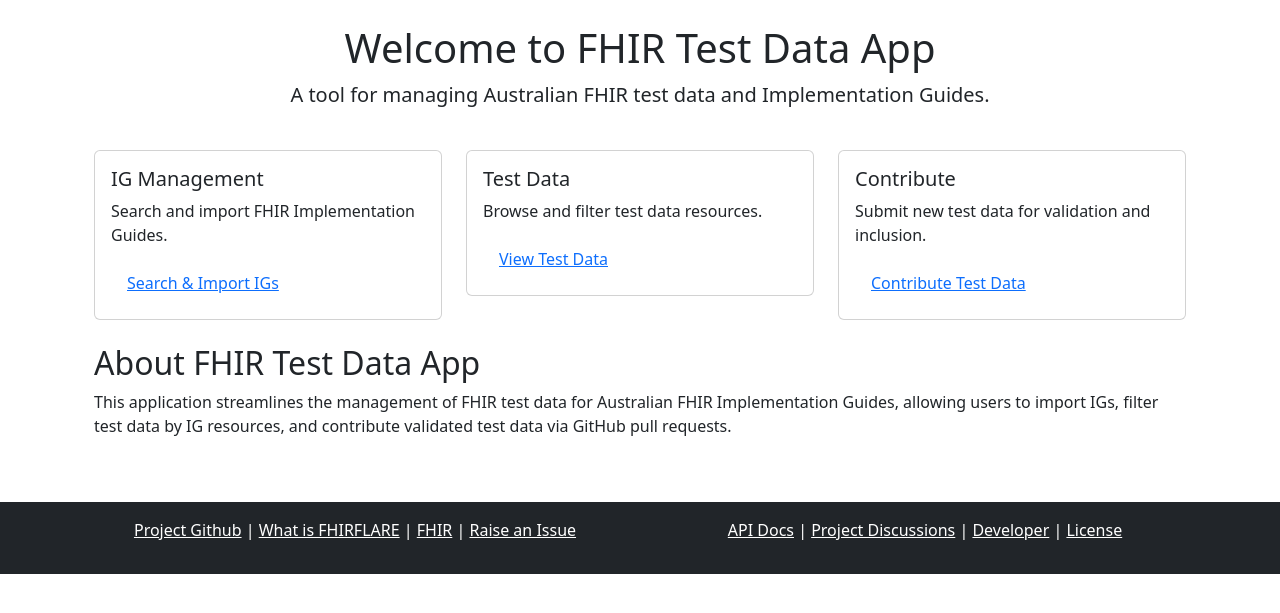
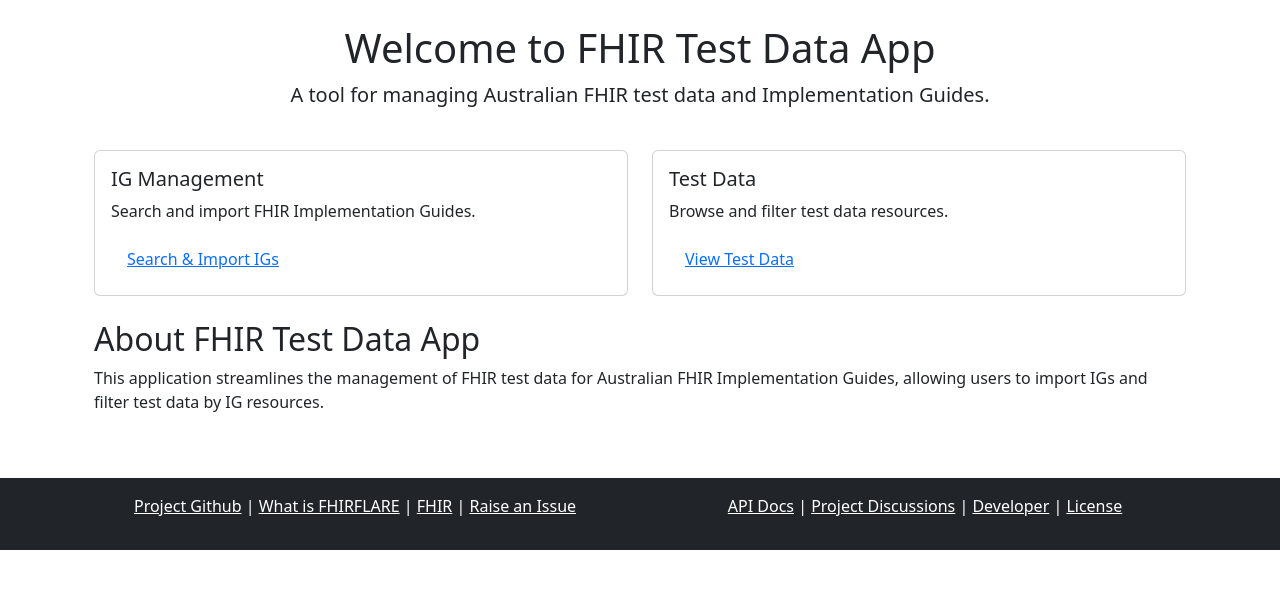
Before and after one commit to Sudo-JHare/FhirMD, a Flask app: page / in a window 1280 px wide. Shown: the part 56-669 px from the top of the page. Run offline with Flask 3, Linux system fonts and the light colour scheme; parts of the project's set-up code (start-up, migrations or seed data) failed here and were passed over; some libraries are stand-ins or nearby versions.

Commit message:
Update index.html

```diff
--- a/templates/index.html
+++ b/templates/index.html
@@ -11,7 +11,7 @@
         </div>
     </div>
     <div class="row mt-4">
-        <div class="col-md-4">
+        <div class="col-md-6">
             <div class="card">
                 <div class="card-body">
                     <h5 class="card-title">IG Management</h5>
@@ -22,7 +22,7 @@
                 </div>
             </div>
         </div>
-        <div class="col-md-4">
+        <div class="col-md-6">
             <div class="card">
                 <div class="card-body">
                     <h5 class="card-title">Test Data</h5>
@@ -33,22 +33,11 @@
                 </div>
             </div>
         </div>
-        <div class="col-md-4">
-            <div class="card">
-                <div class="card-body">
-                    <h5 class="card-title">Contribute</h5>
-                    <p class="card-text">Submit new test data for validation and inclusion.</p>
-                    <ul class="list-group list-group-flush">
-                        <li class="list-group-item"><a href="{{ url_for('contribute') }}">Contribute Test Data</a></li>
-                    </ul>
-                </div>
-            </div>
-        </div>
     </div>
     <div class="row mt-4">
         <div class="col-md-12">
             <h2>About {{ site_name }}</h2>
-            <p>This application streamlines the management of FHIR test data for Australian FHIR Implementation Guides, allowing users to import IGs, filter test data by IG resources, and contribute validated test data via GitHub pull requests.</p>
+            <p>This application streamlines the management of FHIR test data for Australian FHIR Implementation Guides, allowing users to import IGs and filter test data by IG resources.</p>
         </div>
     </div>
 </div>
```
